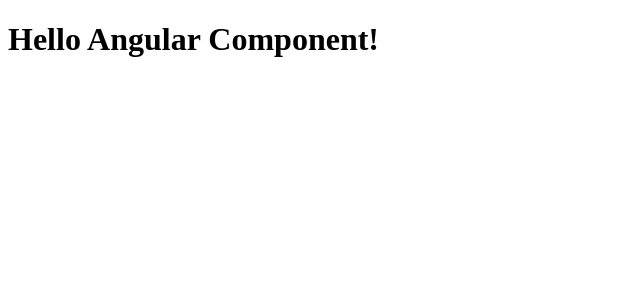
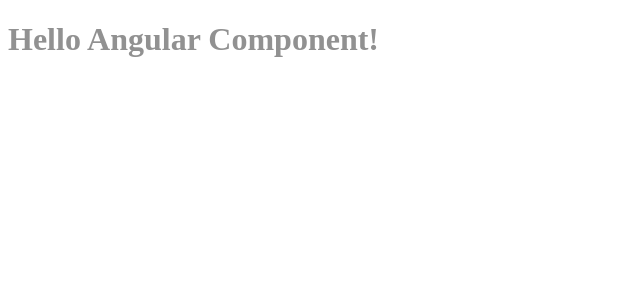
Before and after one commit to bigmonte/CASNgFrontend, an Angular app in the folder src/cas-frontend/: page / in a window 1280 px wide. Shown: the top 300 px of the page, without its empty margins (0-640 px from the left). Built offline with nearby package versions, Linux system fonts and the light colour scheme.

Commit message:
Using basic styling in the component

```diff
--- a/src/cas-frontend/src/app/app.component.html
+++ b/src/cas-frontend/src/app/app.component.html
@@ -1,2 +1,2 @@
 
-<h1>Hello Angular Component!</h1>
+<h1 class="title">Hello Angular Component!</h1>
--- /dev/null
+++ b/src/cas-frontend/src/app/app.component.scss
@@ -0,0 +1,3 @@
+.title {
+  color: #919191
+}
--- a/src/cas-frontend/src/app/app.component.ts
+++ b/src/cas-frontend/src/app/app.component.ts
@@ -2,7 +2,8 @@
 
 @Component({
   selector: 'app-root',
-  templateUrl: 'app.component.html'
+  templateUrl: 'app.component.html',
+  styleUrls: ['./app.component.scss']
 })
 
 export class AppComponent {
```
